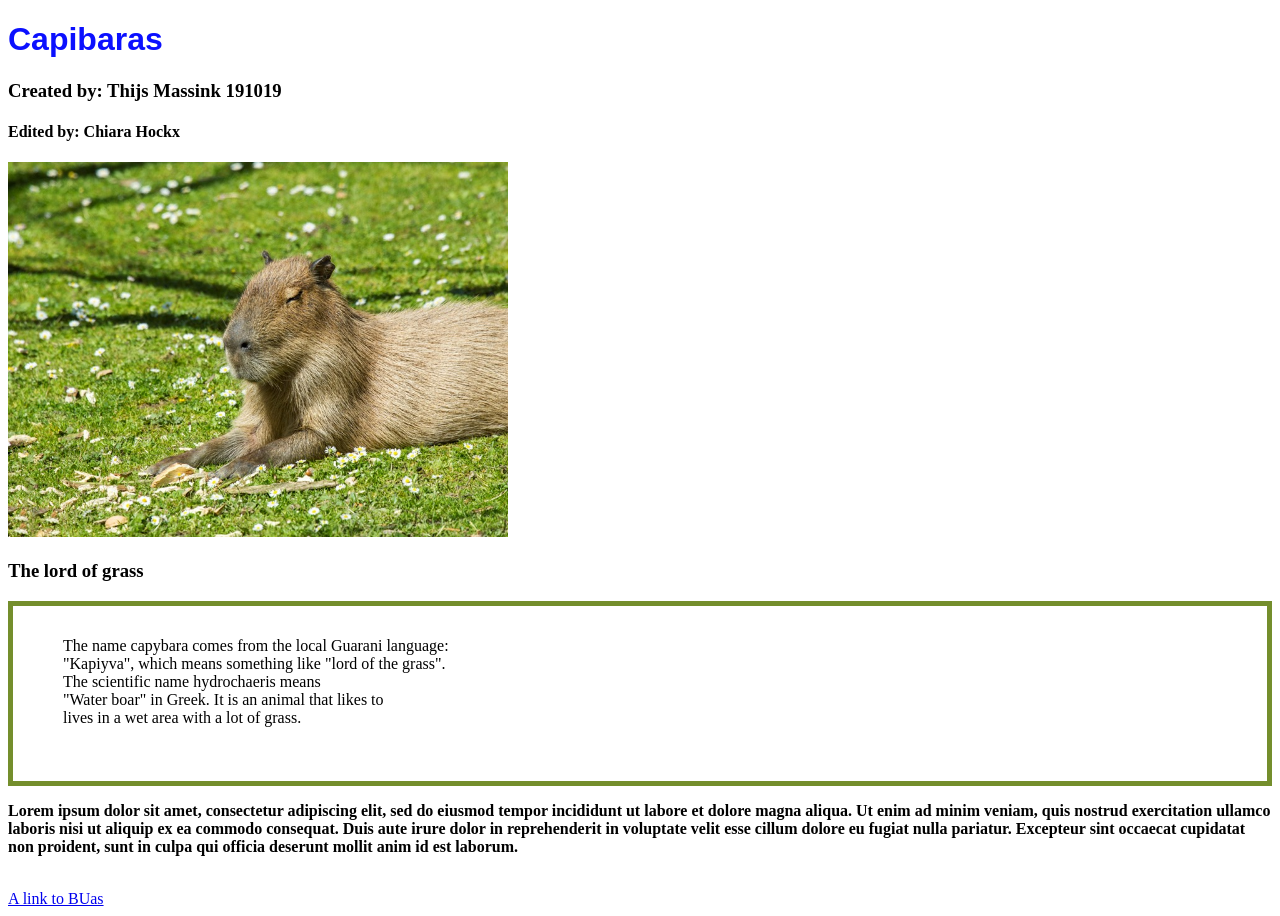
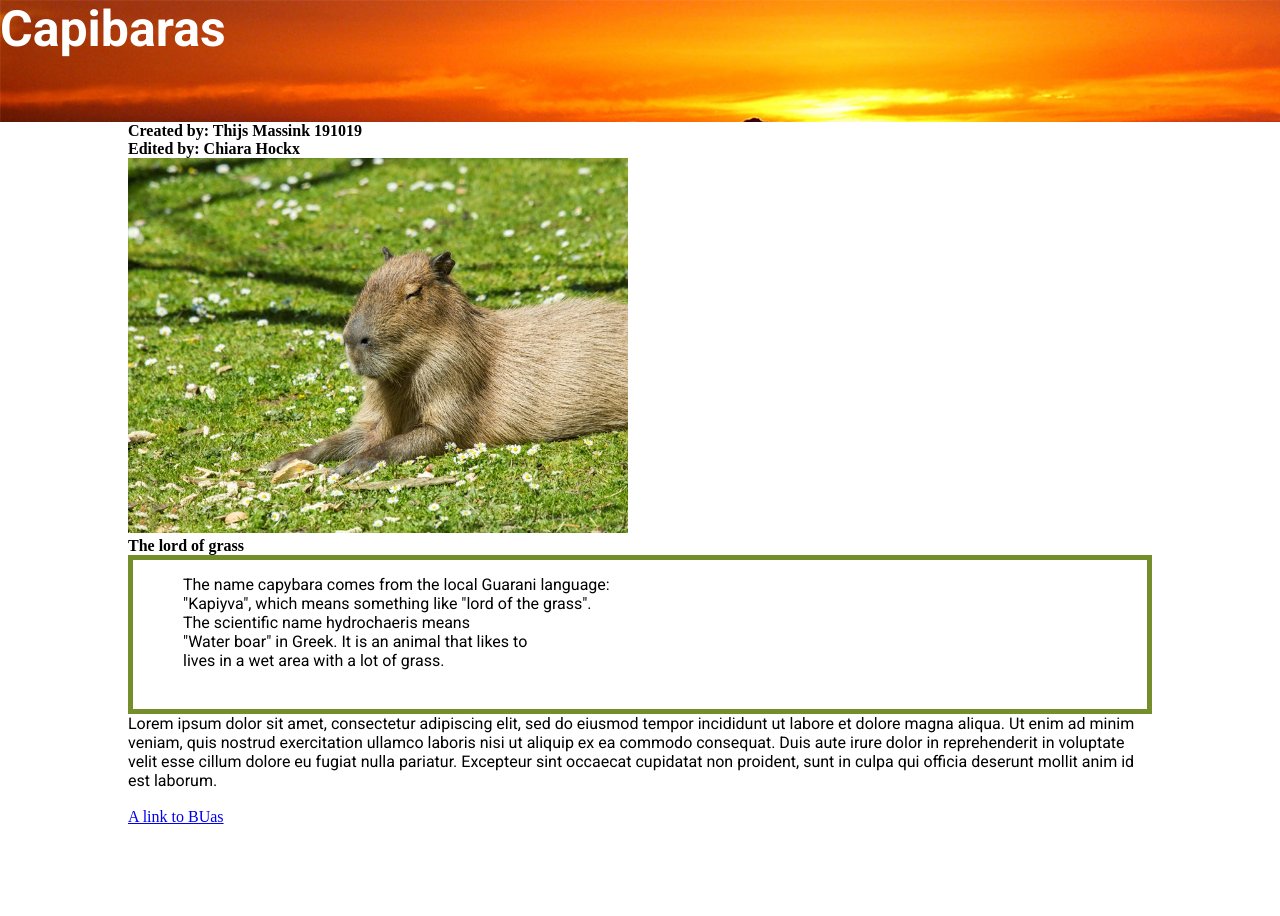
Before and after one commit to ThijsMass/-prj4-chapter-3, a plain HTML site: page index.html in a window 1280 px wide. After the commit the page ends 826 px from the top, so only its background shows below. Drawn offline with Linux system fonts and the light colour scheme.

Commit message:
Added background and margins

```diff
--- a/css/styles.css
+++ b/css/styles.css
@@ -1,7 +1,21 @@
+* { margin: 0; padding: 0; border: 0; font-size: 100%; }
+
+#my-id {
+	background-image: url("../images/Sunsetbanner.jpg");
+	background-size: 1920px;
+	padding-bottom: 5%
+}
+
+.pagemargin {
+	margin-left: auto;
+	margin-right: auto;
+	width: 80%
+}
+
 .top {
-    color: #0B10FF;
-	font-family: "Arial";
-	font-weight: bold;
+    color: #FFFFFF;
+	font-family: 'roboto', sans-sertif;
+	font-size: 50px
 }
 
 .my-container {
@@ -10,10 +24,11 @@
     padding-left: 50px;
     padding-bottom: 20px;
     border: 5px solid #748E2C;
+	font-family: 'Roboto', sans-serif;
 }
 
 #dummy {
-	font-weight: bold;
+	font-family: 'Roboto', sans-serif;
 }
 
 #picture1 {
--- a/index.html
+++ b/index.html
@@ -1,17 +1,22 @@
 <!DOCTYPE html>
 <html lang="en">
   <head>
-    <meta charset="utf-8">
-<link href="css/styles.css" rel="stylesheet" type="text/css">
-<title>Capibaras</title>
+	<meta charset="utf-8">
+	<title>Capibaras</title>
+	<link href="css/styles.css" rel="stylesheet" type="text/css">
+	<link rel="preconnect" href="https://fonts.gstatic.com">
+	<link href="https://fonts.googleapis.com/css2?family=Roboto:wght@400;700&display=swap" rel="stylesheet">
   </head>
 
   <body>
-	<header>
-<h1 class="top">Capibaras</h1>
-<h3>Created by: Thijs Massink 191019</h3>
+
+	<header id="my-id">
+		<h1 class="top">Capibaras</h1>
+	</header>
+	<div class="pagemargin">
+		<h3>Created by: Thijs Massink 191019</h3>
 		<h4>Edited by: Chiara Hockx</h4>
-	</header>
+
 		<img src="./images/capibara2.jpg" id="picture1" alt= "Capibarapicture">
 	   <section>
 		   <article>
@@ -31,5 +36,6 @@
 	  <footer>
 	  <a href="https://www.buas.nl" target="_blank">A link to BUas</a>
 	  </footer>
+   </div>
    </body>
 </html>
```
Also changed, not shown: images/sunsetbanner.jpg (added).
